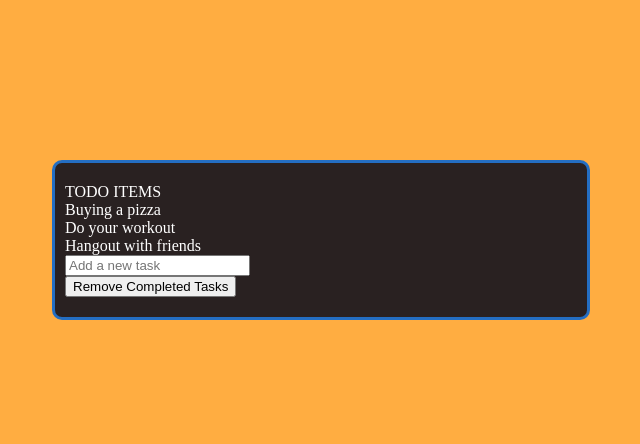
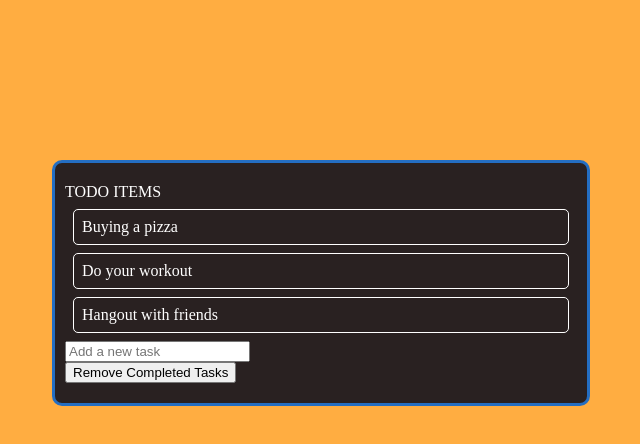
Before and after one commit to zeenat-abedin/todo-list, a React (Create React App) app: page / in a window 1280 px wide. Shown: the top 444 px of the page, without its empty margins (319-959 px from the left). Built offline with nearby package versions, Linux system fonts and the light colour scheme.

Commit message:
Add Task component and update Todo component

```diff
--- /dev/null
+++ b/src/components/Task.jsx
@@ -0,0 +1,10 @@
+
+function Task({ task, onDelete }) {
+    return (
+    <div className='task' >
+        {task.title}
+    </div>
+    )
+}
+
+export default Task;
--- a/src/components/Todo.css
+++ b/src/components/Todo.css
@@ -11,3 +11,10 @@
     color: #ffffff;
     border: 3px solid #246ec2
 }
+
+.task{
+    border: 1px solid white;
+    border-radius: 5px;
+    padding: 0.5em;
+    margin: 0.5em;
+}
--- a/src/components/Todo.jsx
+++ b/src/components/Todo.jsx
@@ -1,13 +1,7 @@
 import { useState } from 'react'
 import './Todo.css'
 import CreateTask from './CreateTask';
-
-function Task({ task, onDelete }) {
-    return <div className='task' >
-        {task.title}
-    </div>
-}
-
+import Task from './Task';
 
 function Todo() {
     const [tasks, setTasks] = useState([
@@ -27,7 +21,7 @@ function Todo() {
 
     function addTask(newTitle) {
         if (newTitle === '') return;
-        const newTask =[...tasks, {
+        const newTask = [...tasks, {
             title: newTitle,
             completed: false
         }] ;
@@ -42,7 +36,7 @@ function Todo() {
                   <Task key={task.title} task={task} tasks={tasks} />
               ))}
           </div>
-        <CreateTask  onAdd={addTask}/>
+        <CreateTask onAdd={addTask}/>
         <button onClick={()=>{setTasks(tasks.filter(task => !task.completed))}} >Remove Completed Tasks</button><br/>
     </div>
   )
```
